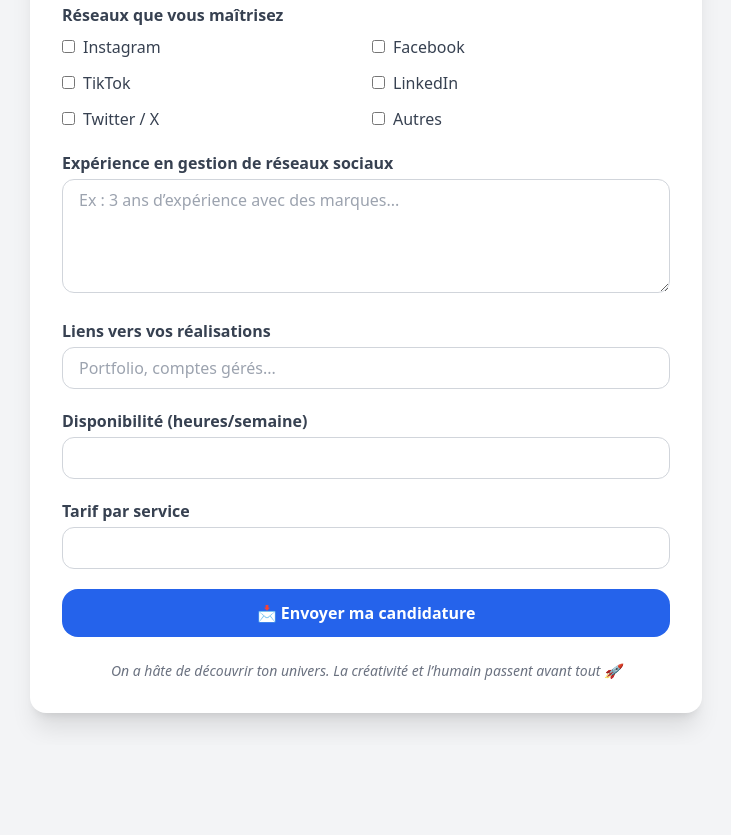
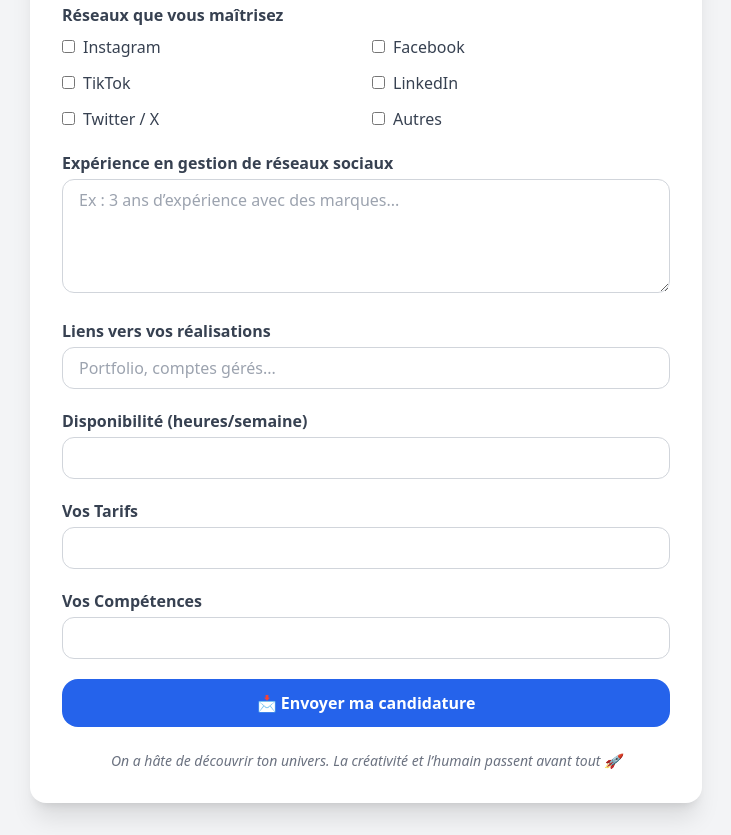
Before and after one commit to Lennyagency/Formulaire-Freelance, a plain HTML site: page index.html in a window 1280 px wide. Shown: the part 419-1254 px from the top of the page, without its empty margins (274-1005 px from the left). Before the commit the page ends 1164 px from the top, so only its background shows below. Drawn offline with nearby package versions, Linux system fonts and the light colour scheme.

Commit message:
Update index.html

```diff
--- a/index.html
+++ b/index.html
@@ -56,7 +56,12 @@
       </div>
 
       <div>
-        <label class="block font-semibold mb-1 text-gray-700">Tarif par service</label>
+        <label class="block font-semibold mb-1 text-gray-700">Vos Tarifs</label>
+        <input type="text" name="tarif" class="w-full px-4 py-2 border border-gray-300 rounded-xl focus:outline-none focus:ring-2 focus:ring-blue-500">
+      </div>
+
+      <div>
+        <label class="block font-semibold mb-1 text-gray-700">Vos Compétences</label>
         <input type="text" name="tarif" class="w-full px-4 py-2 border border-gray-300 rounded-xl focus:outline-none focus:ring-2 focus:ring-blue-500">
       </div>
 
```
